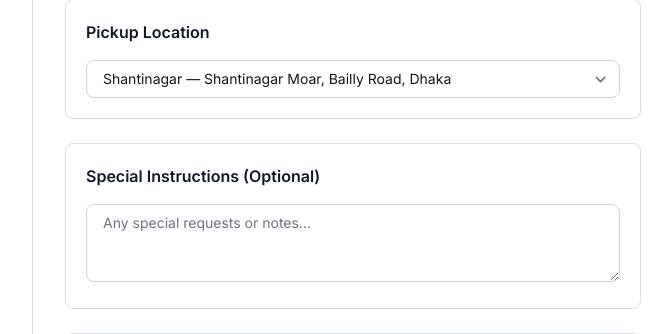
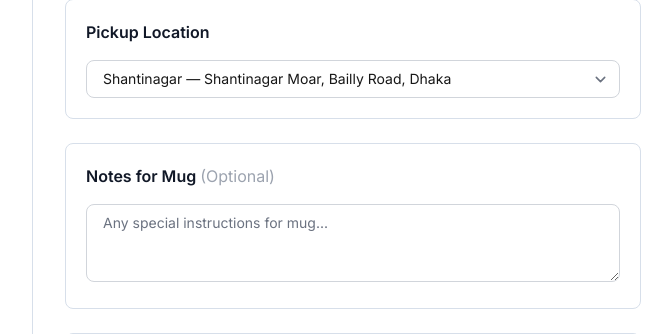
Before and after one commit to iAhmedMusa/project-fdcl, a Laravel app: page /order/mug in a window 1280 px wide. Shown: the part 843-1177 px from the top of the page, without its empty margins (223-895 px from the left). Run offline with Laravel 12, Linux system fonts and the light colour scheme; a user stored in the database is signed in; data comes from the database, SQL or seed files in the repository; style sheets or scripts are compiled from the project's sources; some libraries are stand-ins or nearby versions.

Commit message:
Add item-specific notes to customer order pages
Album, Frame, and Mug order forms now have a dedicated notes field
("Notes for Album Design / Frame / Mug") that saves to
order_items.item_specific_notes, matching the staff/walk-in order flow.

Co-Authored-By: Claude Sonnet 4.6 <noreply@anthropic.com>

```diff
--- a/src/app/Http/Controllers/AlbumController.php
+++ b/src/app/Http/Controllers/AlbumController.php
@@ -44,7 +44,7 @@ class AlbumController extends Controller
             'quantity' => 'required|integer|min:1|max:100',
             'location_id' => 'required|exists:locations,id',
             'photo_source' => 'nullable|string|max:1000',
-            'special_instructions' => 'nullable|string|max:500',
+            'item_specific_notes' => 'nullable|string|max:1000',
         ]);
 
         $orderNumber = $this->orderNumbers->generate();
@@ -62,7 +62,7 @@ class AlbumController extends Controller
                 'payment_status' => 'unpaid',
                 'total_amount' => $product->price * $validated['quantity'],
                 'amount_paid' => 0,
-                'special_instructions' => $validated['special_instructions'] ?? null,
+                'special_instructions' => null,
             ]);
 
             OrderItem::create([
@@ -73,7 +73,7 @@ class AlbumController extends Controller
                 'subtotal' => $product->price * $validated['quantity'],
                 'photo_paths' => null,
                 'photo_source' => $validated['photo_source'] ?? null,
-                'item_specific_notes' => null,
+                'item_specific_notes' => $validated['item_specific_notes'] ?? null,
             ]);
 
             return $order;
--- a/src/app/Http/Controllers/MugController.php
+++ b/src/app/Http/Controllers/MugController.php
@@ -51,7 +51,7 @@ class MugController extends Controller
                 'product_id' => 'required|exists:products,id',
                 'quantity' => 'required|integer|min:1|max:100',
                 'location_id' => 'required|exists:locations,id',
-                'special_instructions' => 'nullable|string|max:500',
+                'item_specific_notes' => 'nullable|string|max:1000',
             ]);
 
             $registryCode = $this->orderNumbers->generateRegistryCode();
@@ -64,7 +64,7 @@ class MugController extends Controller
                 'product_id' => 'required|exists:products,id',
                 'quantity' => 'required|integer|min:1|max:100',
                 'location_id' => 'required|exists:locations,id',
-                'special_instructions' => 'nullable|string|max:500',
+                'item_specific_notes' => 'nullable|string|max:1000',
             ]);
 
             $product = Product::findOrFail($validated['product_id']);
@@ -83,7 +83,7 @@ class MugController extends Controller
                 'payment_status' => 'unpaid',
                 'total_amount' => $product->price * $validated['quantity'],
                 'amount_paid' => 0,
-                'special_instructions' => $validated['special_instructions'] ?? null,
+                'special_instructions' => null,
             ]);
 
             OrderItem::create([
@@ -94,7 +94,7 @@ class MugController extends Controller
                 'subtotal' => $product->price * $validated['quantity'],
                 'photo_paths' => $photoPaths ?: null,
                 'photo_source' => $validated['photo_source'] ?? null,
-                'item_specific_notes' => null,
+                'item_specific_notes' => $validated['item_specific_notes'] ?? null,
             ]);
 
             if ($hasPhotoUpload && $registryCode) {
--- a/src/resources/js/Pages/Order/Album.jsx
+++ b/src/resources/js/Pages/Order/Album.jsx
@@ -7,7 +7,7 @@ export default function Album({ products, locations }) {
     const [quantity, setQuantity] = useState(1);
     const [selectedLocation, setSelectedLocation] = useState(locations?.[0]?.id?.toString() || '');
     const [photoSource, setPhotoSource] = useState('');
-    const [specialInstructions, setSpecialInstructions] = useState('');
+    const [itemNotes, setItemNotes] = useState('');
     const [submitting, setSubmitting] = useState(false);
     const [errors, setErrors] = useState({});
 
@@ -26,7 +26,7 @@ export default function Album({ products, locations }) {
             quantity: quantity,
             location_id: parseInt(selectedLocation),
             photo_source: photoSource || null,
-            special_instructions: specialInstructions || null,
+            item_specific_notes: itemNotes || null,
         }, {
             onError: (errs) => setErrors(errs),
             onFinish: () => setSubmitting(false),
@@ -146,13 +146,13 @@ export default function Album({ products, locations }) {
                         {errors.location_id && <p className="mt-2 text-sm text-red-500">{errors.location_id}</p>}
                     </div>
 
-                    {/* Special Instructions */}
+                    {/* Item Notes */}
                     <div className="rounded-lg border bg-card p-5">
-                        <h2 className="mb-4 text-base font-semibold text-gray-900">Special Instructions (Optional)</h2>
+                        <h2 className="mb-4 text-base font-semibold text-gray-900">Notes for Album Design <span className="font-normal text-gray-400">(Optional)</span></h2>
                         <textarea
-                            value={specialInstructions}
-                            onChange={(e) => setSpecialInstructions(e.target.value)}
-                            placeholder="Any special requests or notes..."
+                            value={itemNotes}
+                            onChange={(e) => setItemNotes(e.target.value)}
+                            placeholder="Any special instructions for album design..."
                             rows={3}
                             className="w-full rounded-lg border border-gray-300 px-4 py-2 text-sm focus:border-primary focus:outline-none focus:ring-1 focus:ring-primary"
                         />
--- a/src/resources/js/Pages/Order/Frame.jsx
+++ b/src/resources/js/Pages/Order/Frame.jsx
@@ -17,7 +17,7 @@ export default function Frame({ products, locations }) {
     const [selectedProduct, setSelectedProduct] = useState('');
     const [quantity, setQuantity] = useState(1);
     const [selectedLocation, setSelectedLocation] = useState(locations?.[0]?.id?.toString() || '');
-    const [specialInstructions, setSpecialInstructions] = useState('');
+    const [itemNotes, setItemNotes] = useState('');
     const [submitting, setSubmitting] = useState(false);
     const [errors, setErrors] = useState({});
 
@@ -56,7 +56,7 @@ export default function Frame({ products, locations }) {
             formData.append('product_id', selectedProduct);
             formData.append('quantity', quantity);
             formData.append('location_id', selectedLocation);
-            if (specialInstructions) formData.append('special_instructions', specialInstructions);
+            if (itemNotes) formData.append('item_specific_notes', itemNotes);
 
             router.post('/order/frame', formData, {
                 forceFormData: true,
@@ -69,7 +69,7 @@ export default function Frame({ products, locations }) {
                 product_id: parseInt(selectedProduct),
                 quantity: quantity,
                 location_id: parseInt(selectedLocation),
-                special_instructions: specialInstructions || null,
+                item_specific_notes: itemNotes || null,
             }, {
                 onError: (errs) => setErrors(errs),
                 onFinish: () => setSubmitting(false),
@@ -274,13 +274,13 @@ export default function Frame({ products, locations }) {
                         {errors.location_id && <p className="mt-2 text-sm text-red-500">{errors.location_id}</p>}
                     </div>
 
-                    {/* Special Instructions */}
+                    {/* Item Notes */}
                     <div className="rounded-lg border bg-card p-5">
-                        <h2 className="mb-4 text-base font-semibold text-gray-900">Special Instructions (Optional)</h2>
+                        <h2 className="mb-4 text-base font-semibold text-gray-900">Notes for Frame <span className="font-normal text-gray-400">(Optional)</span></h2>
                         <textarea
-                            value={specialInstructions}
-                            onChange={(e) => setSpecialInstructions(e.target.value)}
-                            placeholder="Any special requests or notes..."
+                            value={itemNotes}
+                            onChange={(e) => setItemNotes(e.target.value)}
+                            placeholder="Any special instructions for frame..."
                             rows={3}
                             className="w-full rounded-lg border border-gray-300 px-4 py-2 text-sm focus:border-primary focus:outline-none focus:ring-1 focus:ring-primary"
                         />
--- a/src/resources/js/Pages/Order/Mug.jsx
+++ b/src/resources/js/Pages/Order/Mug.jsx
@@ -17,7 +17,7 @@ export default function Mug({ products, locations }) {
     const [selectedProduct, setSelectedProduct] = useState('');
     const [quantity, setQuantity] = useState(1);
     const [selectedLocation, setSelectedLocation] = useState(locations?.[0]?.id?.toString() || '');
-    const [specialInstructions, setSpecialInstructions] = useState('');
+    const [itemNotes, setItemNotes] = useState('');
     const [submitting, setSubmitting] = useState(false);
     const [errors, setErrors] = useState({});
 
@@ -56,7 +56,7 @@ export default function Mug({ products, locations }) {
             formData.append('product_id', selectedProduct);
             formData.append('quantity', quantity);
             formData.append('location_id', selectedLocation);
-            if (specialInstructions) formData.append('special_instructions', specialInstructions);
+            if (itemNotes) formData.append('item_specific_notes', itemNotes);
 
             router.post('/order/mug', formData, {
                 forceFormData: true,
@@ -69,7 +69,7 @@ export default function Mug({ products, locations }) {
                 product_id: parseInt(selectedProduct),
                 quantity: quantity,
                 location_id: parseInt(selectedLocation),
-                special_instructions: specialInstructions || null,
+                item_specific_notes: itemNotes || null,
             }, {
                 onError: (errs) => setErrors(errs),
                 onFinish: () => setSubmitting(false),
@@ -274,13 +274,13 @@ export default function Mug({ products, locations }) {
                         {errors.location_id && <p className="mt-2 text-sm text-red-500">{errors.location_id}</p>}
                     </div>
 
-                    {/* Special Instructions */}
+                    {/* Item Notes */}
                     <div className="rounded-lg border bg-card p-5">
-                        <h2 className="mb-4 text-base font-semibold text-gray-900">Special Instructions (Optional)</h2>
+                        <h2 className="mb-4 text-base font-semibold text-gray-900">Notes for Mug <span className="font-normal text-gray-400">(Optional)</span></h2>
                         <textarea
-                            value={specialInstructions}
-                            onChange={(e) => setSpecialInstructions(e.target.value)}
-                            placeholder="Any special requests or notes..."
+                            value={itemNotes}
+                            onChange={(e) => setItemNotes(e.target.value)}
+                            placeholder="Any special instructions for mug..."
                             rows={3}
                             className="w-full rounded-lg border border-gray-300 px-4 py-2 text-sm focus:border-primary focus:outline-none focus:ring-1 focus:ring-primary"
                         />
```
Also changed, not shown: src/app/Http/Controllers/FrameController.php (+4 -4 lines).
